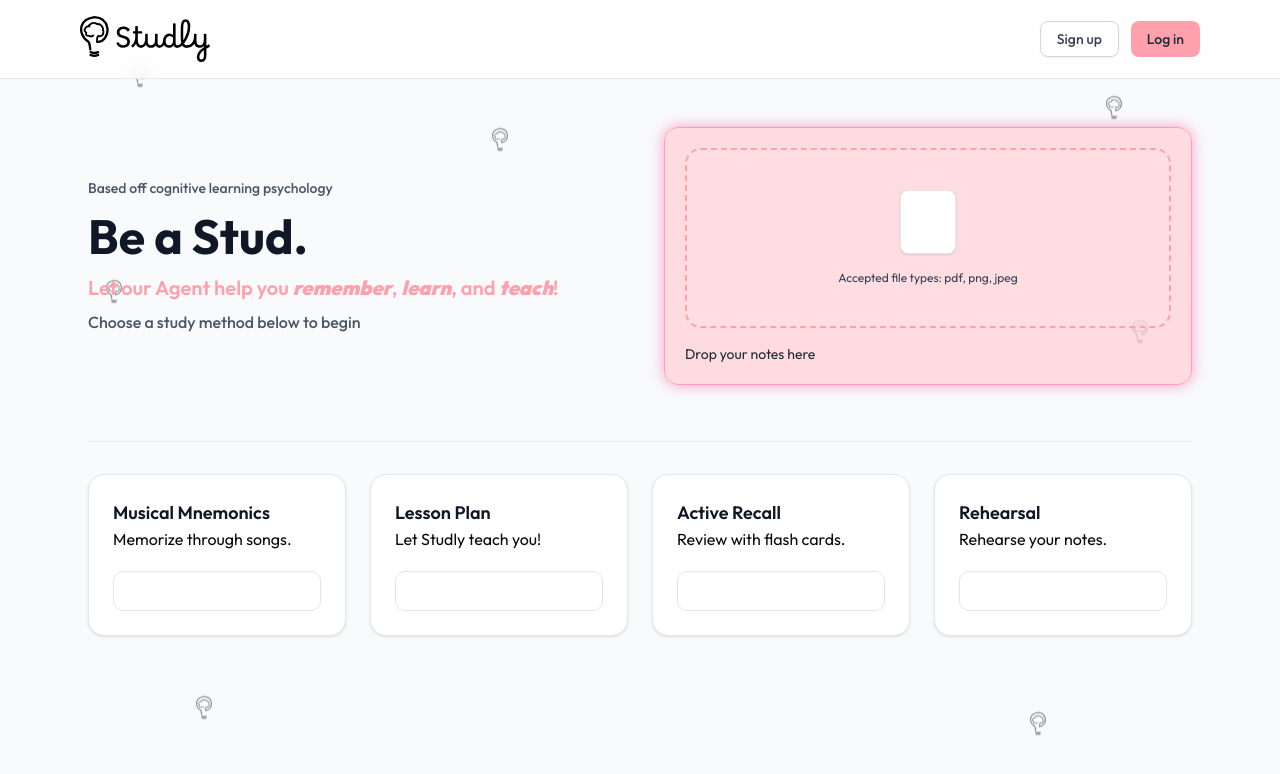
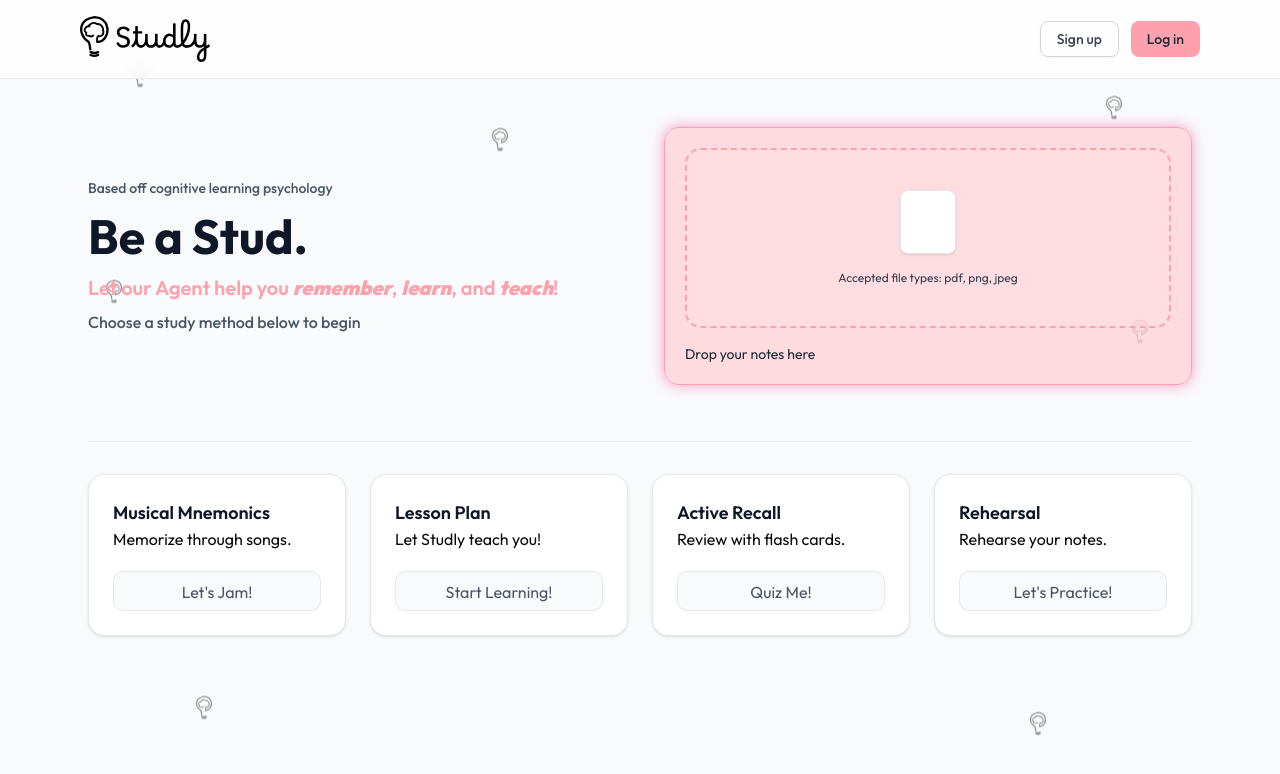
Before and after one commit to eamongordon/studly, a Next.js app: page / in a window 1280 px wide. Shown: the top 774 px of the page. Built offline with nearby package versions, Linux system fonts and the light colour scheme; no server answers.

Commit message:
feat: add messages for homepage options

```diff
--- a/app/page.tsx
+++ b/app/page.tsx
@@ -260,11 +260,11 @@ export default function Home () {
       ${
         currentActive === 1
           ? 'border-rose-300 bg-rose-100 text-black'
-          : 'text-transparent group-hover:text-black'
+          : 'border-gray-200 bg-gray-50 text-gray-600 group-hover:border-rose-300 group-hover:bg-rose-100 group-hover:text-black'
       }
     `}
               >
-                Let's Go!
+                Let's Jam!
               </div>
             </div>
 
@@ -292,11 +292,11 @@ export default function Home () {
       ${
         currentActive === 2
           ? 'border-rose-300 bg-rose-100 text-black'
-          : 'text-transparent group-hover:text-black'
+          : 'border-gray-200 bg-gray-50 text-gray-600 group-hover:border-rose-300 group-hover:bg-rose-100 group-hover:text-black'
       }
     `}
               >
-                Let's Go!
+                Start Learning!
               </div>
             </div>
 
@@ -322,11 +322,11 @@ export default function Home () {
       ${
         currentActive === 3
           ? 'border-rose-300 bg-rose-100 text-black'
-          : 'text-transparent group-hover:text-black'
+          : 'border-gray-200 bg-gray-50 text-gray-600 group-hover:border-rose-300 group-hover:bg-rose-100 group-hover:text-black'
       }
     `}
               >
-                Let's Go!
+                Quiz Me!
               </div>
             </div>
 
@@ -354,11 +354,11 @@ export default function Home () {
       ${
         currentActive === 4
           ? 'border-rose-300 bg-rose-100 text-black'
-          : 'text-transparent group-hover:text-black'
+          : 'border-gray-200 bg-gray-50 text-gray-600 group-hover:border-rose-300 group-hover:bg-rose-100 group-hover:text-black'
       }
     `}
               >
-                Let's Go!
+                Let's Practice!
               </div>
             </div>
           </div>
```
